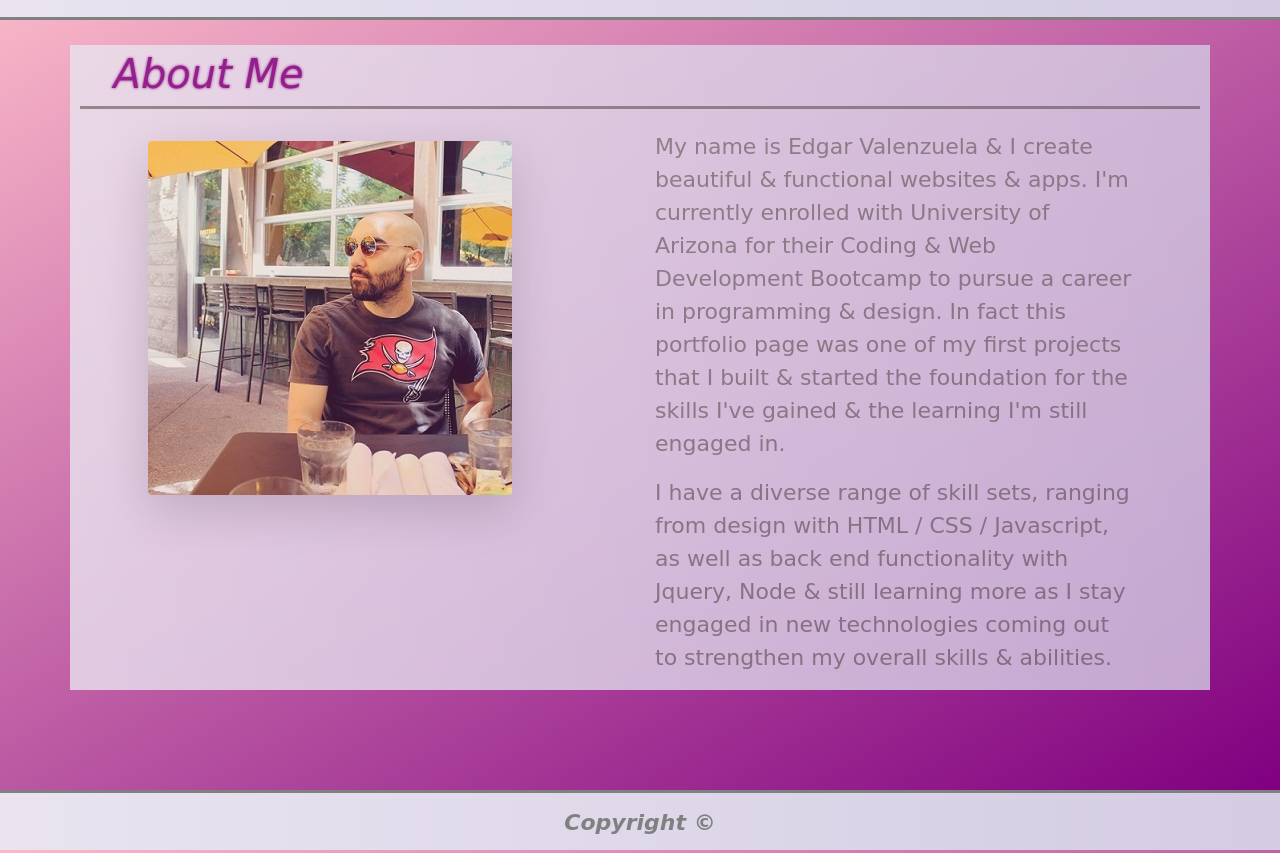
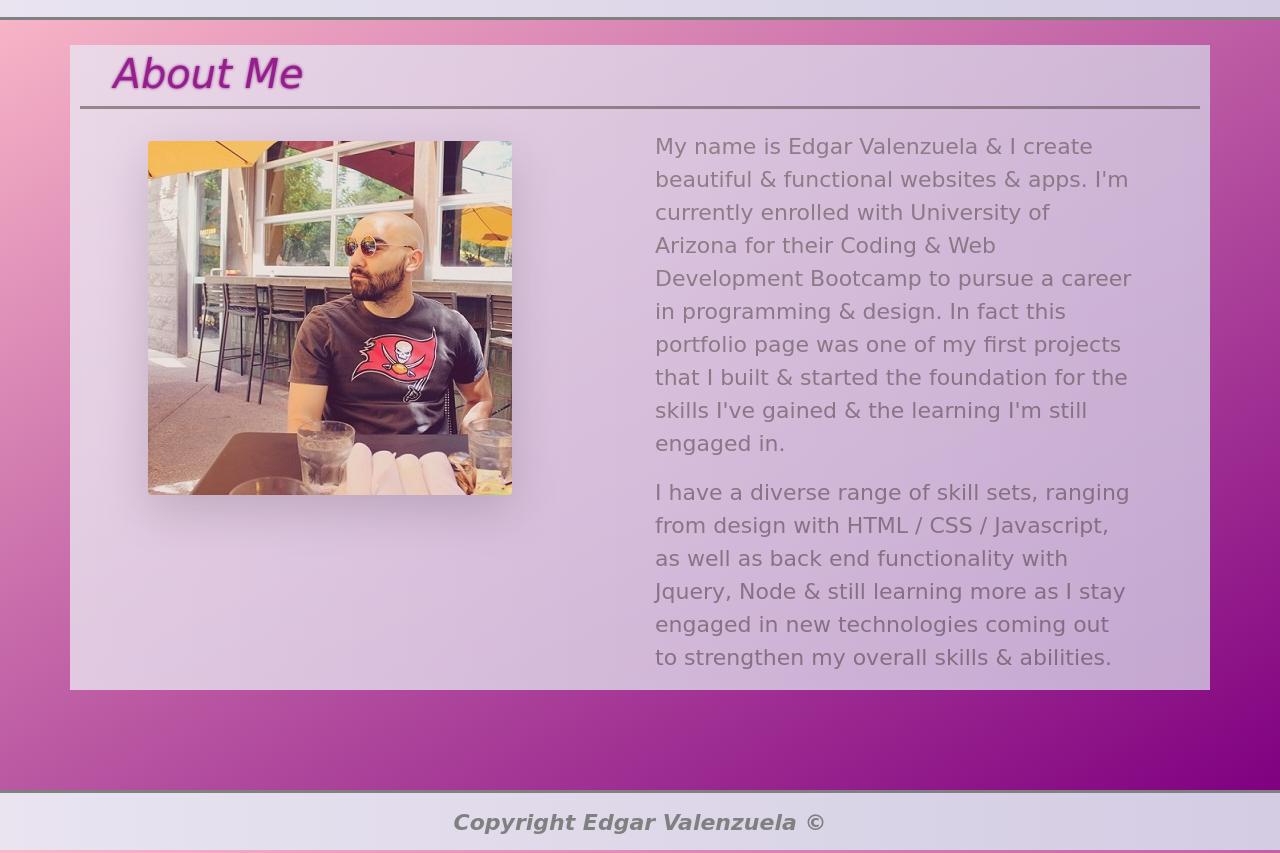
Before and after one commit to EdgarVal/Bootstrap-Portfolio, a plain HTML site: page index.html in a window 1280 px wide. Shown: the part 81-934 px from the top of the page. Drawn offline with nearby package versions, Linux system fonts and the light colour scheme; a web font is replaced by a local one.

Commit message:
updated page

```diff
--- a/index.html
+++ b/index.html
@@ -226,7 +226,7 @@
 
 <footer class="sticky-bottom">
     <div class="container">
-        <i>Copyright &copy; </i>
+        <i>Copyright Edgar Valenzuela &copy; </i>
     </div>
 </footer>
 
```
